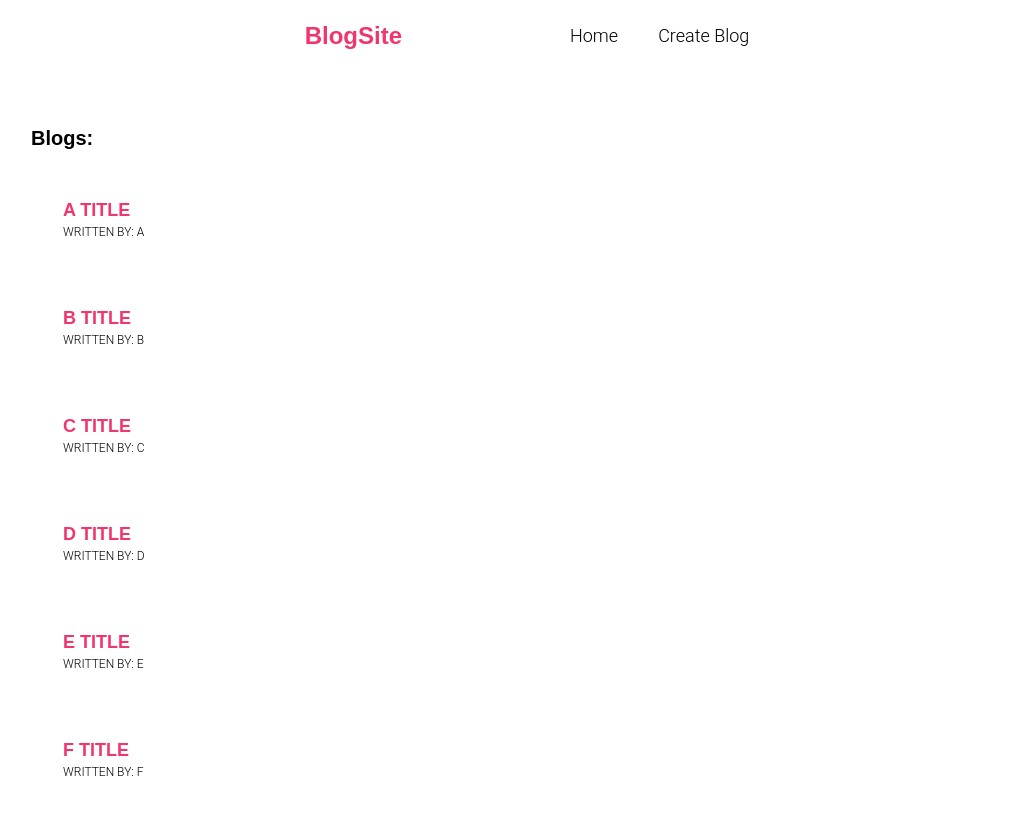
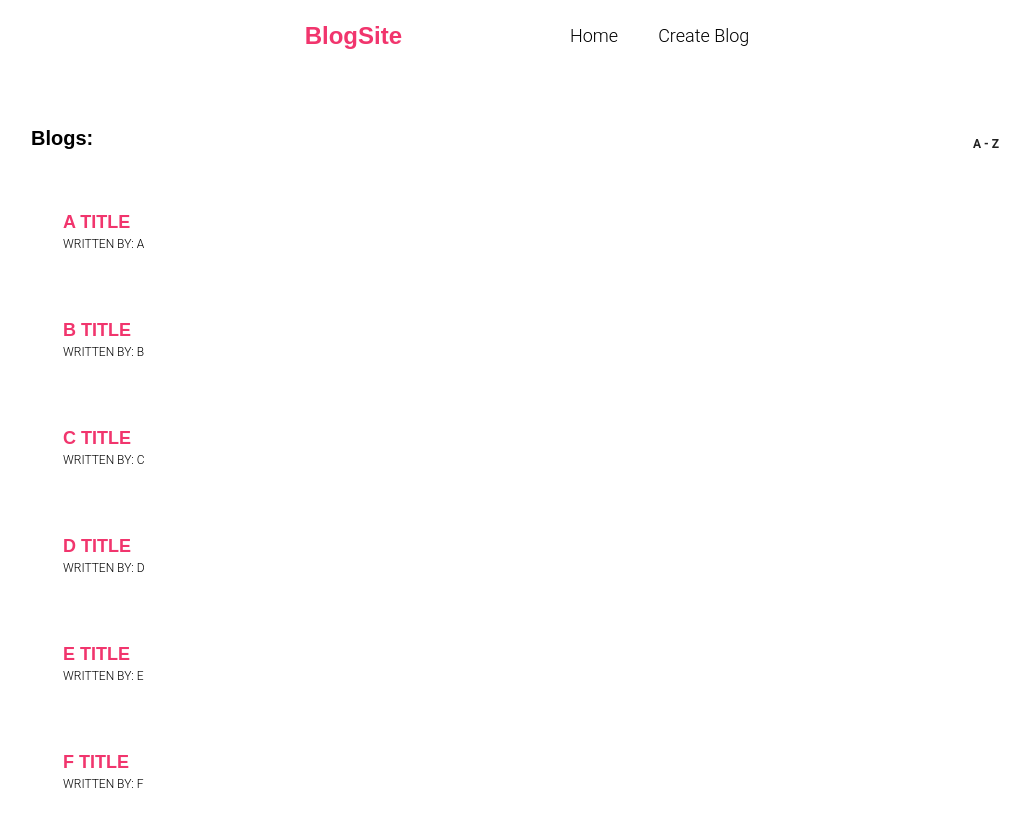
Before and after one commit to ENamja/nextjs-blog, a Next.js app: page / in a window 1280 px wide. Shown: the top 826 px of the page, without its empty margins (113-1143 px from the left). Built offline with nearby package versions, Linux system fonts and the light colour scheme.

Commit message:
Add order button to top right

```diff
--- /dev/null
+++ b/app/BlogList.tsx
@@ -0,0 +1,21 @@
+"use client";
+
+import Blogs from "./Blogs";
+import OrderButton from "./OrderButton";
+import { useState } from "react";
+
+function BlogList() {
+  const [aToZ, setAToZ] = useState(true);
+
+  return (
+    <div className="max-w-5xl w-full flex flex-col">
+      <div className="flex justify-between px-4 py-3">
+        <h1 className="font-quicksand font-bold text-xl">Blogs:</h1>
+        <OrderButton aToZ={aToZ} setAToZ={setAToZ}></OrderButton>
+      </div>
+      <Blogs></Blogs>
+    </div>
+  );
+}
+
+export default BlogList;
--- /dev/null
+++ b/app/OrderButton.tsx
@@ -0,0 +1,24 @@
+"use client";
+
+import { Button } from "@material-tailwind/react";
+import { Dispatch, SetStateAction } from "react";
+
+interface OrderButtonProps {
+  aToZ: boolean;
+  setAToZ: Dispatch<SetStateAction<boolean>>;
+}
+
+function OrderButton({ aToZ, setAToZ }: OrderButtonProps) {
+  return (
+    <Button
+      variant="text"
+      onClick={() => {
+        setAToZ(!aToZ);
+      }}
+    >
+      {aToZ ? "A - Z" : "Z - A"}
+    </Button>
+  );
+}
+
+export default OrderButton;
--- a/app/page.tsx
+++ b/app/page.tsx
@@ -1,5 +1,5 @@
 import type { Metadata } from "next";
-import Blogs from "./Blogs";
+import BlogList from "./BlogList";
 
 export const metadata: Metadata = {
   title: "Elisha Blogs",
@@ -7,14 +7,7 @@ export const metadata: Metadata = {
 };
 
 function Page() {
-  return (
-    <div className="max-w-5xl w-full flex flex-col">
-      <h1 className="font-quicksand font-bold text-xl pl-4 py-3 pr-auto">
-        Blogs:
-      </h1>
-      <Blogs></Blogs>
-    </div>
-  );
+  return <BlogList></BlogList>;
 }
 
 export default Page;
```
